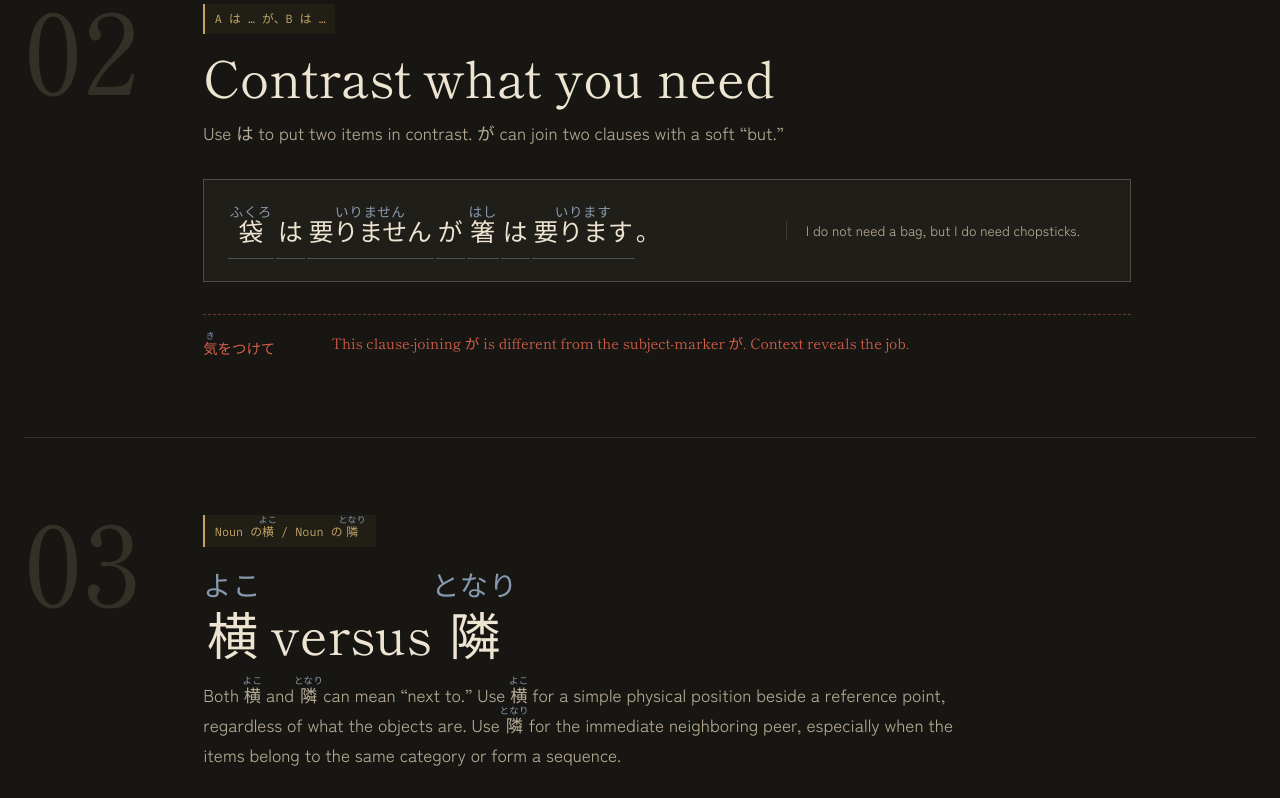
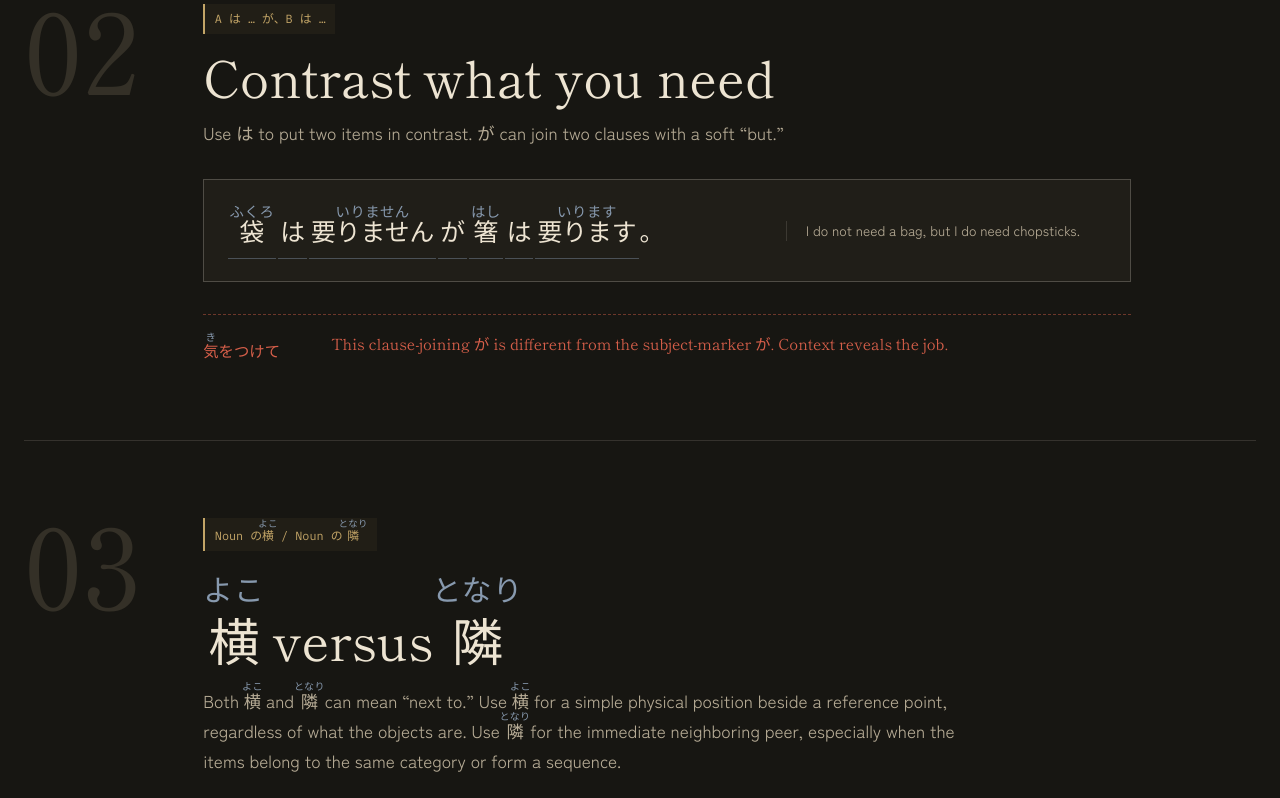
Before and after one commit to mc-cari/nihongo-notes, an Astro site: page /classes/convenience-store in a window 1280 px wide. Shown: the part 1534-2332 px from the top of the page. Built offline with nearby package versions, Linux system fonts and the light colour scheme; Astro itself is replaced by a stand-in of ours.

Commit message:
Increase caution and furigana type sizes

```diff
--- a/src/styles/global.css
+++ b/src/styles/global.css
@@ -272,7 +272,7 @@ ruby { ruby-align: center; }
 rt {
   color: var(--indigo);
   font-family: var(--body);
-  font-size: .55em;
+  font-size: .58em;
   letter-spacing: .04em;
 }
 
@@ -306,7 +306,7 @@ rt {
   font-size: .74rem;
 }
 
-.grammar-card__pattern rt { font-size: .75em; }
+.grammar-card__pattern rt { font-size: .8em; }
 
 .grammar-card h2 {
   margin-bottom: 1rem;
@@ -373,17 +373,17 @@ rt {
 .margin-warning span {
   color: var(--cinnabar);
   font-family: var(--jp);
-  font-size: .9rem;
+  font-size: .96rem;
 }
 
 .margin-warning p {
   margin: 0;
   color: var(--ink-dim);
-  font-size: .95rem;
-  line-height: 1.5;
+  font-size: 1rem;
+  line-height: 1.55;
 }
 
-.margin-warning rt { font-size: .62em; }
+.margin-warning rt { font-size: .68em; }
 
 .site-footer {
   width: min(var(--max), calc(100% - 3rem));
```
